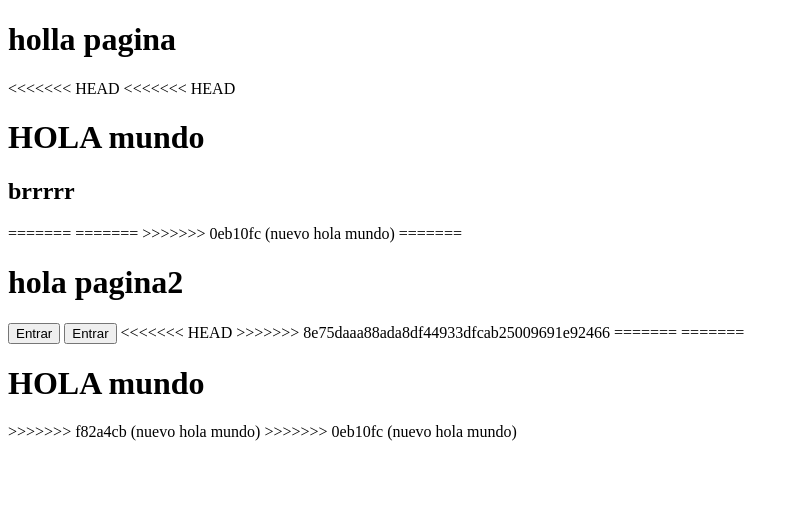
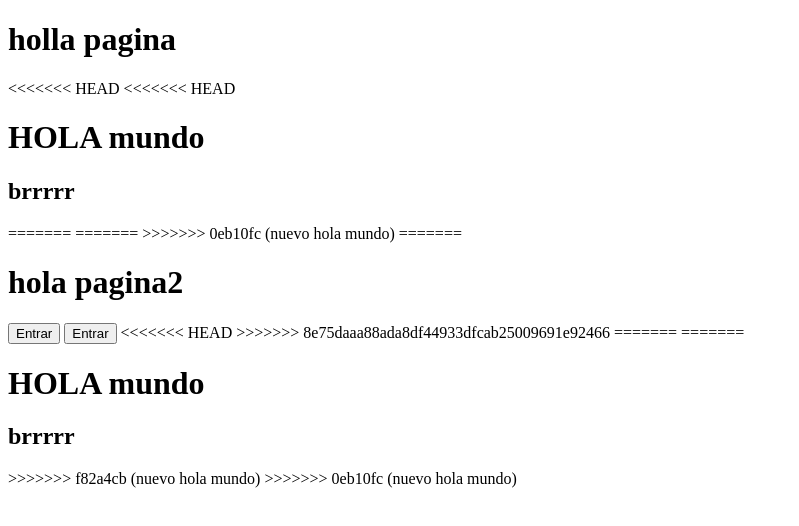
Before and after one commit to lauradaniela2007/prueba1, a plain HTML site: page index2.html in a window 1280 px wide. Shown: the whole page, without its empty margins (0-799 px from the left). Drawn offline with Linux system fonts and the light colour scheme.

Commit message:
nueva palabra

```diff
--- a/index2.html
+++ b/index2.html
@@ -26,6 +26,7 @@
 =======
 =======
     <h1>HOLA mundo</h1>
+    <h2>brrrrr</h2>
 
 
 >>>>>>> f82a4cb (nuevo hola mundo)
```
